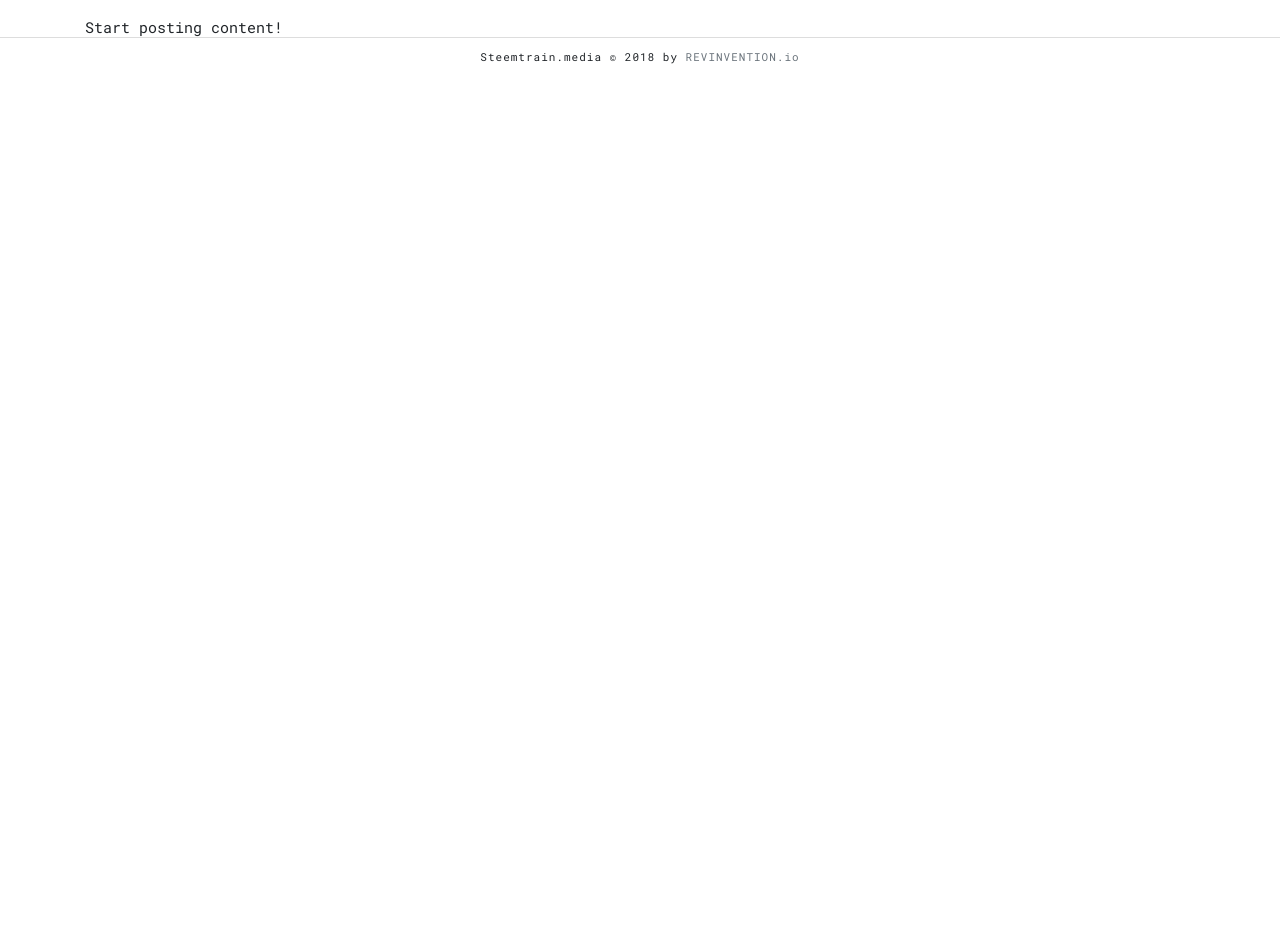
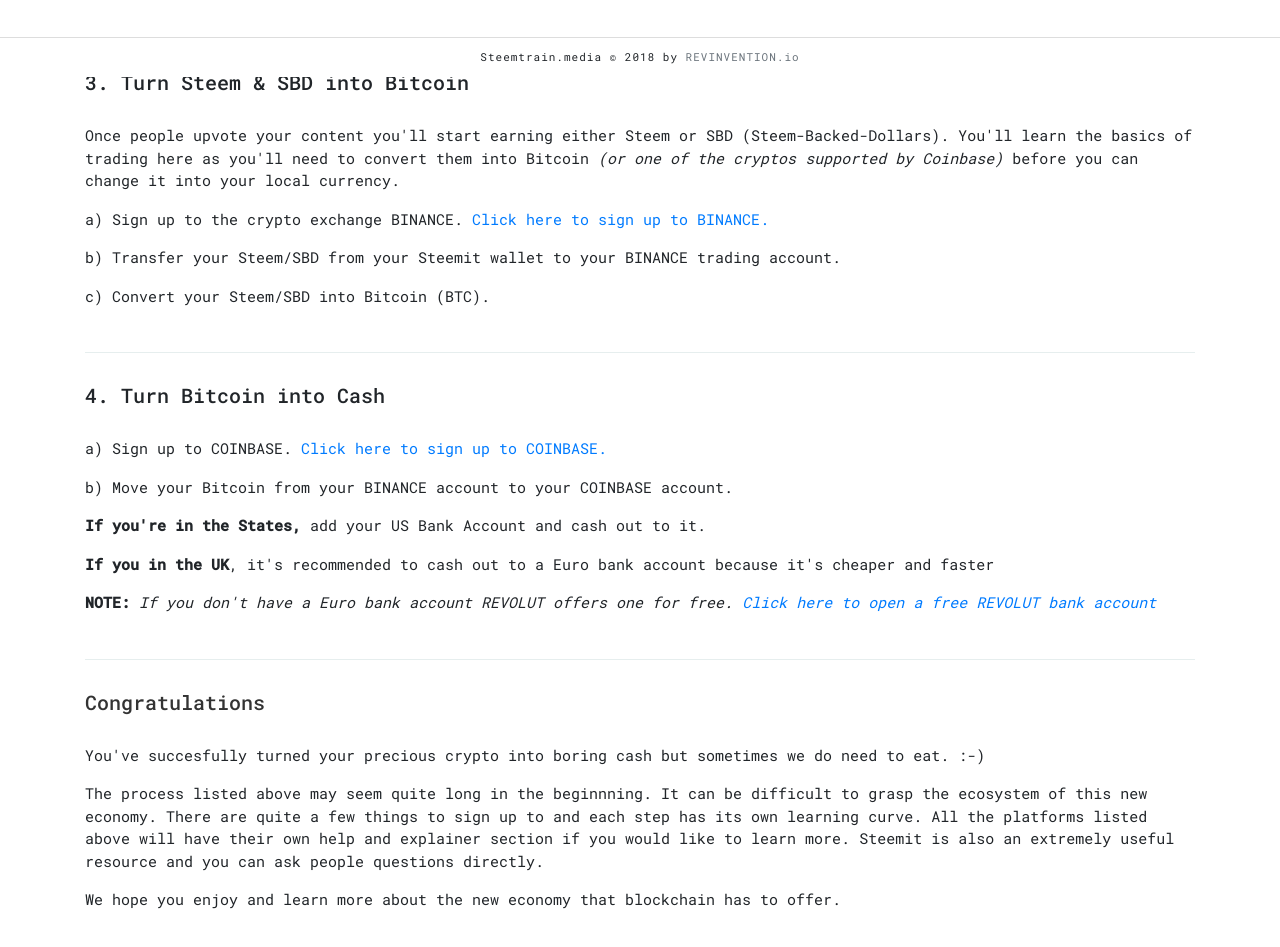
Before and after one commit to knowerlittle/steemtrain-media, a Vue app: page /start in a window 1280 px wide. Shown: the part 723-1670 px from the top of the page. Before the commit the page ends 886 px from the top, so only its background shows below. Built offline with nearby package versions, Linux system fonts and the light colour scheme.

Commit message:
feat: Finish 'how-to-start' page

```diff
--- a/src/components/StartBody.vue
+++ b/src/components/StartBody.vue
@@ -5,7 +5,7 @@
       <div class="container">
         <div class="row">
           <div class="col-lg-12">
-            <div class="pt-4 mt-5 page-next-level">
+            <div class="mt-5">
               <h4>How To Start</h4>
                 <div class="page-next"><span>Find out how to open a STEEMIT account and turn crypto into cash</span> </div>
             </div>
@@ -14,7 +14,7 @@
       </div>
     </section>
 
-    <section class="section">
+    <section class="section ">
       <div class="container">
         <div class="row">
           <div class="col-lg-12">
@@ -48,6 +48,54 @@
                   Let the community know who you are what you're thinking of bringing to the table.
                 </p>
                 <p>Start posting content!</p>
+              </div>
+            </article>
+
+            <article class="post">
+              <div class="post-header">
+                <h2 class="post-title">3. Turn Steem & SBD into Bitcoin</a></h2>
+              </div>
+
+              <div class="post-content">
+                <p>
+                  Once people upvote your content you'll start earning either Steem or SBD (Steem-Backed-Dollars).
+                  You'll learn the basics of trading here as you'll need to convert them into Bitcoin <i>(or one of the cryptos supported by Coinbase)</i> before you can change it into your local currency.
+                </p>
+                <p>a) Sign up to the crypto exchange BINANCE.</i> <a href="https://www.binance.com/?ref=10130710" target="_blank">Click here to sign up to BINANCE.</a></p>
+                <p>b) Transfer your Steem/SBD from your Steemit wallet to your BINANCE trading account.</p>
+                <p>c) Convert your Steem/SBD into Bitcoin (BTC).</p>
+              </div>
+            </article>
+
+
+            <article class="post">
+              <div class="post-header">
+                <h2 class="post-title">4. Turn Bitcoin into Cash</h2>
+              </div>
+
+              <div class="post-content">
+                <p>a) Sign up to COINBASE. <a href="https://www.coinbase.com/join/58c2b27c4bb3723c7b7fe09b" target="_blank"> Click here to sign up to COINBASE.</a></p>
+                <p>b) Move your Bitcoin from your BINANCE account to your COINBASE account.</p>
+                <p><b>If you're in the States,</b> add your US Bank Account and cash out to it.</p>
+                <p><b>If you in the UK</b>, it's recommended to cash out to a Euro bank account because it's cheaper and faster</p>
+                <p><b>NOTE:</b><i> If you don't have a Euro bank account REVOLUT offers one for free. <a href="https://www.revolut.com/r/noahb3nz" target="_blank">Click here to open a free REVOLUT bank account</a></i> </p>
+              </div>
+            </article>
+
+            <article class="post">
+              <div class="post-header">
+                <h2 class="post-title"><a href="blog-single.html">Congratulations</a></h2>
+              </div>
+
+              <div class="post-content">
+                <p>You've succesfully turned your precious crypto into boring cash but sometimes we do need to eat. :-)</p>
+                <p>
+                  The process listed above may seem quite long in the beginnning. It can be difficult to grasp the ecosystem of this new economy.
+                  There are quite a few things to sign up to and each step has its own learning curve.
+                  All the platforms listed above will have their own help and explainer section if you would like to learn more.
+                  Steemit is also an extremely useful resource and you can ask people questions directly.
+                </p>
+                <p>We hope you enjoy and learn more about the new economy that blockchain has to offer.</p>
               </div>
             </article>
 
@@ -93,8 +141,9 @@
 }
 
 .post + .post {
-    border-top: 1px solid rgba(238, 238, 238, .7);
-    padding-top: 50px;
+    // border-top: 1px solid rgba(238, 238, 238, .7);
+    border-top: 1px solid rgba(230, 238, 238, 1);
+    padding-top: 30px;
 }
 
 .post-preview {
```
